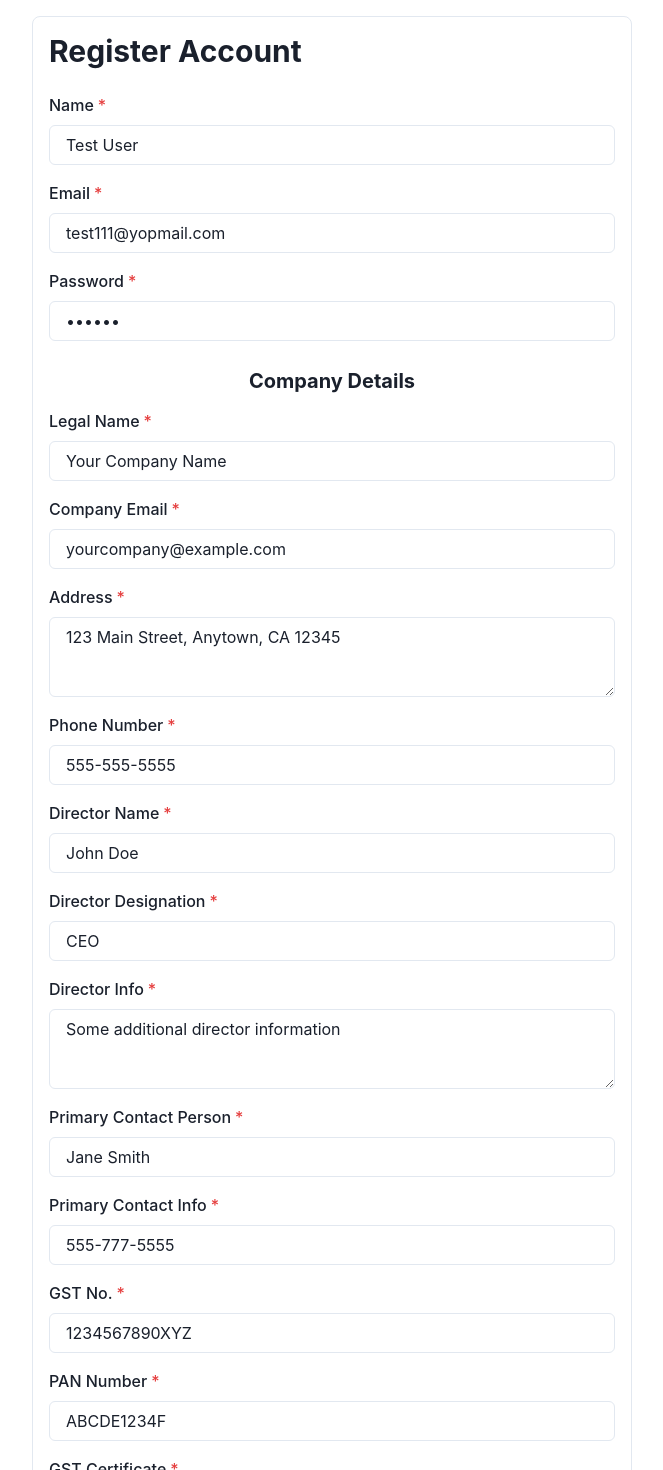
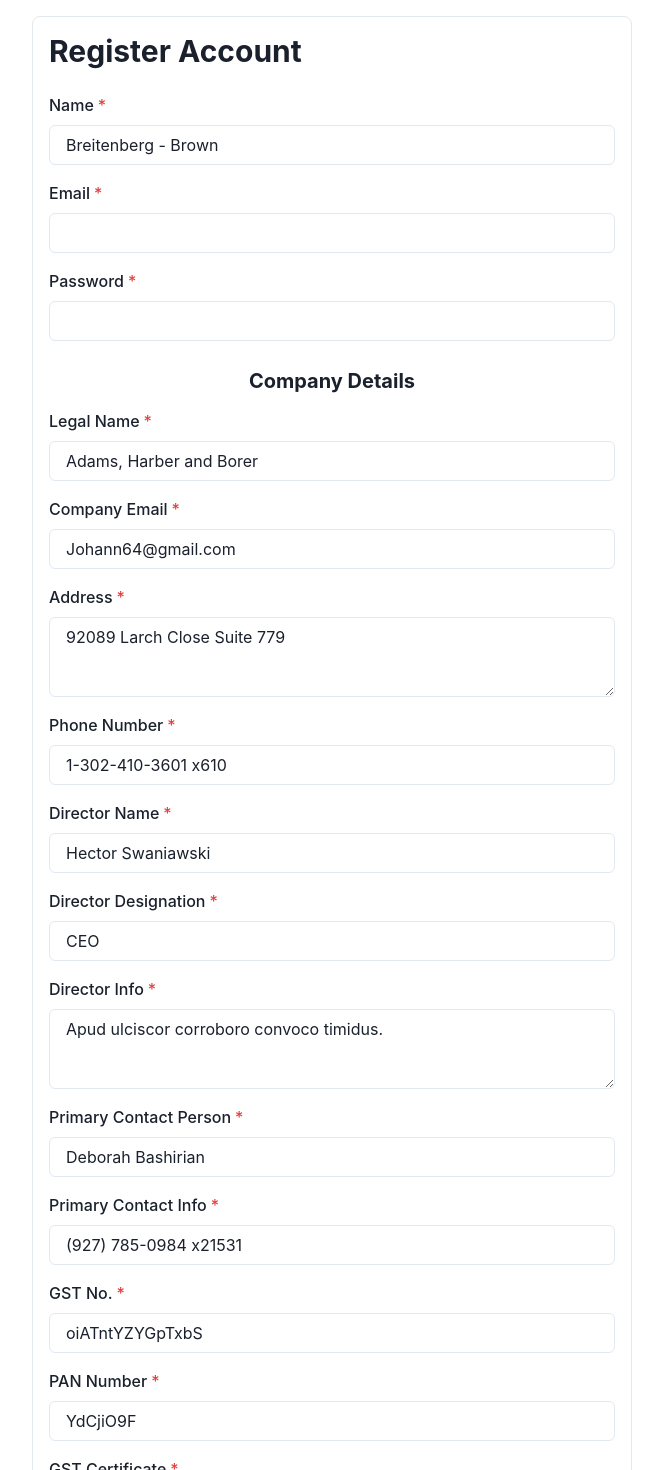
Before and after one commit to mitdonga/stablpay-react, a React (Vite) app: page /signup in a window 1280 px wide. Shown: the part 80-1550 px from the top of the page, without its empty margins (308-971 px from the left). Built offline with nearby package versions, Linux system fonts and the light colour scheme; no server answers.

Commit message:
Showing fake data in signup form

```diff
--- a/package.json
+++ b/package.json
@@ -14,6 +14,7 @@
     "@chakra-ui/react": "^2.8.2",
     "@emotion/react": "^11.11.4",
     "@emotion/styled": "^11.11.5",
+    "@faker-js/faker": "^8.4.1",
     "@mui/material": "^5.15.18",
     "axios": "^1.7.2",
     "dotenv": "^16.4.5",
--- a/src/App.jsx
+++ b/src/App.jsx
@@ -17,7 +17,6 @@ function App() {
 
 	useEffect(() => {
 		if (localStorage.getItem('token') !== null) currentUser()
-		console.log("ENV", import.meta.env)
 	}, [])
 
   return (
--- a/src/components/Navbar.jsx
+++ b/src/components/Navbar.jsx
@@ -2,17 +2,18 @@ import { ReactNode, useEffect, useState } from 'react';
 import {
   Box,
   Flex,
-  Link,
   Button,
-  useDisclosure,
   useColorModeValue,
   Stack,
   useColorMode,
 } from '@chakra-ui/react';
 import { MoonIcon, SunIcon } from '@chakra-ui/icons';
-
+import { useRecoilValue } from 'recoil';
+import userSelector from '../store/selectors/userSelector'
 
 export default function Nav() {
+	const currentUser = useRecoilValue(userSelector)
+
   const { colorMode, toggleColorMode } = useColorMode();
 	const [isLogin, setIsLogin] = useState(false);
 
@@ -22,8 +23,8 @@ export default function Nav() {
 	}
 
 	useEffect(() => {
-		if (localStorage.getItem('token')) setIsLogin(true)
-	}, [])
+		if (currentUser?.email) setIsLogin(true)
+	}, [currentUser])
 
   return (
     <>
--- a/src/pages/Signup.jsx
+++ b/src/pages/Signup.jsx
@@ -12,6 +12,7 @@ import {
 } from '@chakra-ui/react';
 import axios from 'axios';
 import { useNavigate } from 'react-router-dom';
+import { faker } from '@faker-js/faker';
 
 const Signup = () => {
 	const navigate = useNavigate()
@@ -20,22 +21,22 @@ const Signup = () => {
 	const [panCard, setPanCard] = useState(null);
 	const [corpCeft, setCorpCeft] = useState(null);
 	const [userData, setUserData] = useState({
-		email: 'test111@yopmail.com',
-		password: '123456',
-		name: 'Test User'
+		email: '',
+		password: '',
+		name: faker.company.name()
 	})
 	const [companyData, setCompanyData] = useState({
-		legal_name: 'Your Company Name',
-		email: 'yourcompany@example.com',
-		address: '123 Main Street, Anytown, CA 12345',
-		phone_number: '555-555-5555',
-		director_name: 'John Doe',
+		legal_name: faker.company.name(),
+		email: faker.internet.email(),
+		address: faker.location.streetAddress({ useFullAddress: true }),
+		phone_number: faker.phone.number(),
+		director_name: faker.person.fullName(),
 		director_designation: 'CEO',
-		director_info: 'Some additional director information',
-		pan_number: 'ABCDE1234F',
-		primary_contact_person: 'Jane Smith',
-		primary_contact_info: '555-777-5555',
-		gst_certificate_no: '1234567890XYZ'
+		director_info: faker.lorem.sentence(5),
+		pan_number: faker.random.alphaNumeric(8),
+		primary_contact_person: faker.person.fullName(),
+		primary_contact_info: faker.phone.number(),
+		gst_certificate_no: faker.random.alphaNumeric(15)
 	});
 
 
```
Also changed, not shown: 1 other file (tests, documents, lock files or other folders).
